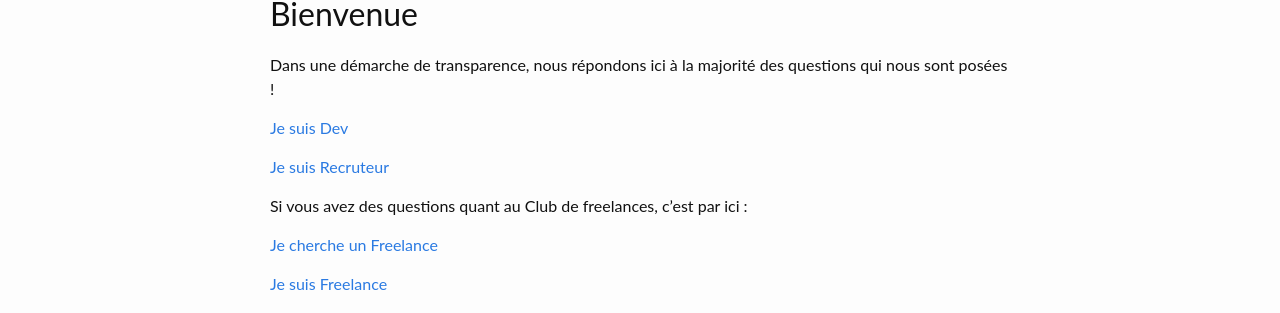
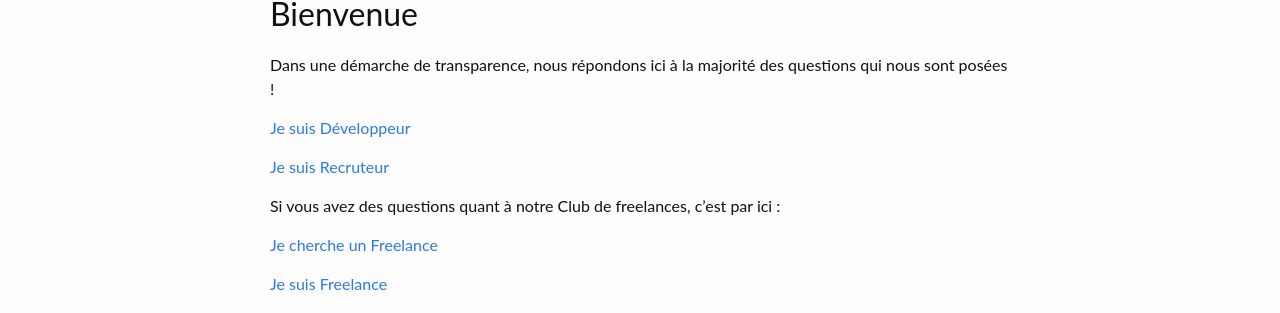
Before and after one commit to jechercheundev/faq, a Jekyll site: the page built from index.md, in a window 1280 px wide. Shown: the part 158-471 px from the top of the page. Built offline with Jekyll 4.4.1, drawn with Linux system fonts in a browser that asks for light colours; a script that is not in the unit is left out; our own code applies the rules of GitHub Pages for plain Markdown files.

Commit message:
quelques changements

```diff
--- a/index.md
+++ b/index.md
@@ -6,11 +6,11 @@ layout: default
 
 Dans une démarche de transparence, nous répondons ici à la majorité des questions qui nous sont posées !
 
-[Je suis Dev](./dev)
+[Je suis Développeur](./dev)
 
 [Je suis Recruteur](./recruteur)
 
-Si vous avez des questions quant au Club de freelances, c’est par ici :
+Si vous avez des questions quant à notre Club de freelances, c’est par ici :
 
 [Je cherche un Freelance](./client)
 
```
